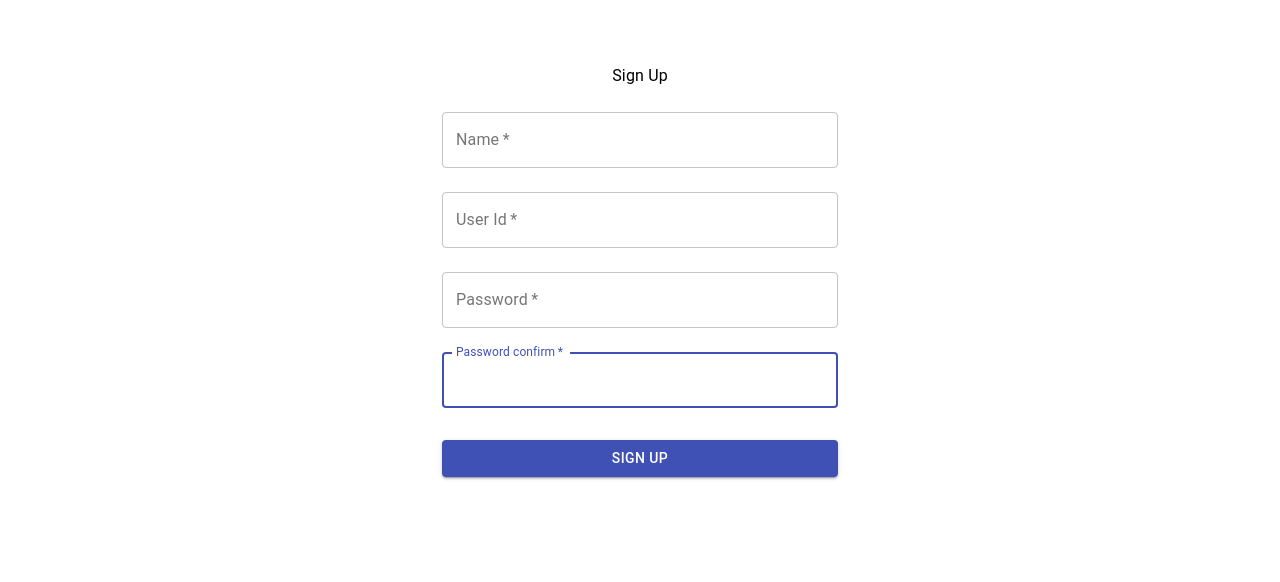
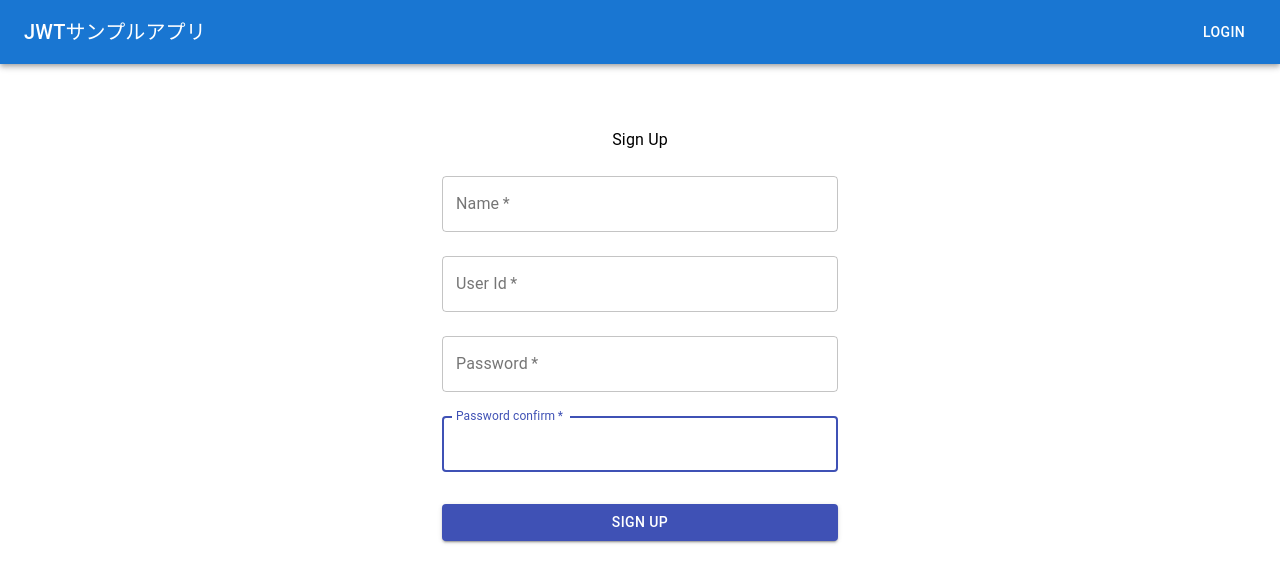
Before and after one commit to nakajima97/letter-box-jwt-auth-sample, a React (Create React App) app in the folder frontend/: page /sign-up in a window 1280 px wide. Shown: the top 582 px of the page. Built offline with nearby package versions, Linux system fonts and the light colour scheme.

Commit message:
Headerを追加

```diff
--- /dev/null
+++ b/frontend/src/components/Header.tsx
@@ -0,0 +1,37 @@
+import React from 'react'
+import { Box, AppBar, Toolbar, Typography, Button } from '@mui/material'
+import { useHistory } from 'react-router-dom'
+import { useCookies } from 'react-cookie'
+
+const Header = () => {
+  // eslint-disable-next-line
+  const [cookies, setCookie, removeCookie] = useCookies(["jwt"])
+
+  const history = useHistory()
+
+  const onClick = () => {
+    if (cookies) {
+      removeCookie("jwt")
+      history.push('/')
+    } else {
+      history.push('/')
+    }
+  }
+
+  const buttonText = cookies.jwt ? "Logout" : "Login"
+
+  return (
+    <Box sx={{ flexGrow: 1 }}>
+      <AppBar position="static">
+        <Toolbar>
+          <Typography variant="h6" component="div" sx={{ flexGrow: 1 }} >
+            JWTサンプルアプリ
+          </Typography>
+          <Button color="inherit" onClick={onClick}>{buttonText}</Button>
+        </Toolbar>
+      </AppBar>
+    </Box>
+  )
+}
+
+export default Header
--- a/frontend/src/components/Login.tsx
+++ b/frontend/src/components/Login.tsx
@@ -13,6 +13,7 @@ import { useCookies } from 'react-cookie'
 import ErrorSnackbar from './ErrorSnackbar';
 
 import { ErrorContext } from '../context/Error';
+import Header from './Header'
 
 const useStyles = makeStyles((theme) => ({
   paper: {
@@ -76,6 +77,8 @@ const Login = () => {
   }
 
   return (
+    <>
+    <Header></Header>
     <Container component="main" maxWidth="xs">
       <ErrorSnackbar />
       <div className={classes.paper}>
@@ -114,6 +117,7 @@ const Login = () => {
       </form>
       </div>
     </Container>
+    </>
   )
 }
 
--- a/frontend/src/components/NotFound.tsx
+++ b/frontend/src/components/NotFound.tsx
@@ -1,10 +1,15 @@
 import React from 'react'
+
+import Header from './Header'
 
 const NotFound = () => {
   return (
-    <div>
-      404
-    </div>
+    <>
+      <Header />
+      <div>
+        404
+      </div>
+    </>
   )
 }
 
--- a/frontend/src/components/SignUp.tsx
+++ b/frontend/src/components/SignUp.tsx
@@ -11,7 +11,9 @@ import { useHistory } from 'react-router-dom'
 import { useCookies } from 'react-cookie'
 
 import { ErrorContext } from '../context/Error';
+
 import ErrorSnackbar from './ErrorSnackbar';
+import Header from './Header';
 
 const useStyles = makeStyles((theme) => ({
   paper: {
@@ -77,6 +79,8 @@ const SignUp: FC = () => {
   }
 
   return (
+    <>
+    <Header />
     <Container component="main" maxWidth="xs">
       <ErrorSnackbar />
       <div className={classes.paper}>
@@ -139,6 +143,7 @@ const SignUp: FC = () => {
         </form>
       </div>
     </Container>
+    </>
   )
 }
 
```
